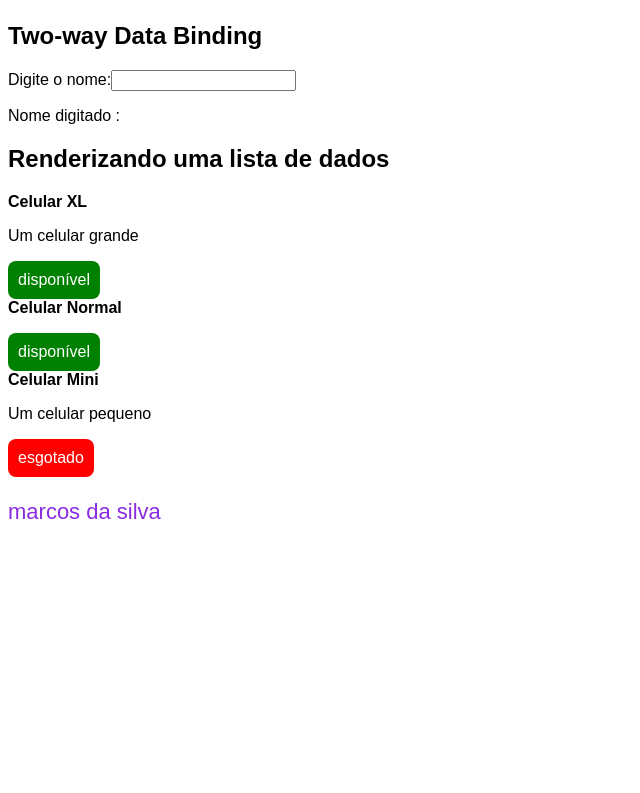
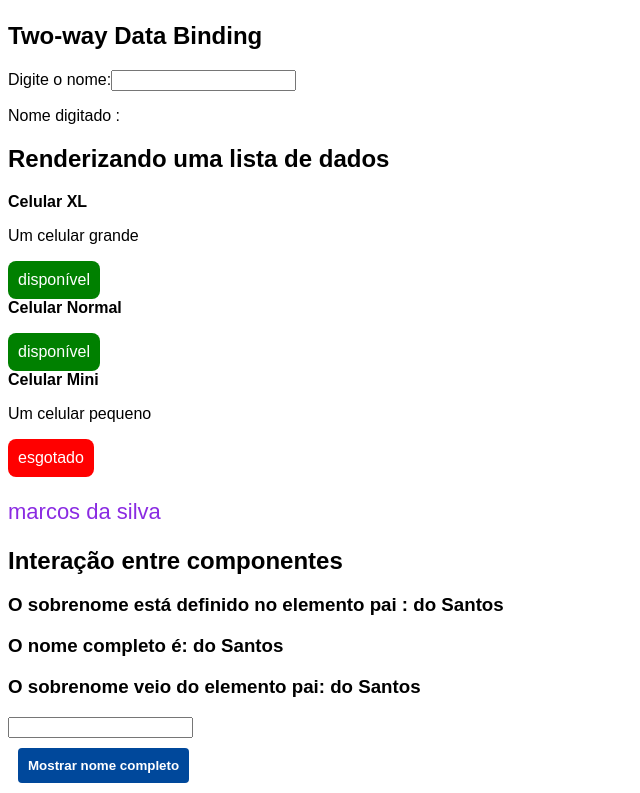
Before and after one commit to viniciusmarkdev/fundamentos-angular, an Angular app: page / in a window 1280 px wide. Shown: the part 542-1335 px from the top of the page, without its empty margins (0-640 px from the left). Before the commit the page ends 1089 px from the top, so only its background shows below. Built offline with nearby package versions, Linux system fonts and the light colour scheme.

Commit message:
Output e funções

```diff
--- a/src/app/app.component.html
+++ b/src/app/app.component.html
@@ -12,3 +12,4 @@
 <app-renderizando-listas>
 </app-renderizando-listas>
 <app-componente-personalizado nome = "marcos" sobrenome=" da silva"></app-componente-personalizado>
+<app-component-pai></app-component-pai>
--- a/src/app/app.module.ts
+++ b/src/app/app.module.ts
@@ -11,6 +11,8 @@
 import { FormsModule } from '@angular/forms';
 import { RenderizandoListasComponent } from './renderizando-listas/renderizando-listas.component';
 import { ComponentePersonalizadoComponent } from './componente-personalizado/componente-personalizado.component';
+import { ComponentPaiComponent } from './component-pai/component-pai.component';
+import { ComponenteFilhoComponent } from './componente-filho/componente-filho.component';
 
 @NgModule({
   declarations: [
@@ -21,7 +23,9 @@
     PipeCustomizadoComponent,
     TwoWayDataBindingComponent,
     RenderizandoListasComponent,
-    ComponentePersonalizadoComponent
+    ComponentePersonalizadoComponent,
+    ComponentPaiComponent,
+    ComponenteFilhoComponent
   ],
   imports: [
     BrowserModule,
--- /dev/null
+++ b/src/app/component-pai/component-pai.component.html
@@ -0,0 +1,4 @@
+<h2>Interação entre componentes</h2>
+<h3>O sobrenome está  definido no elemento pai : {{sobrenome}} </h3>
+<h3>O nome completo é: {{filho.nome}}{{sobrenome}}</h3>
+<app-componente-filho [sobrenome]="sobrenome"  (mostraNome)= "mostraNomeCompleto($event)" #filho ></app-componente-filho>
--- /dev/null
+++ b/src/app/component-pai/component-pai.component.ts
@@ -0,0 +1,16 @@
+import { Component, OnInit } from '@angular/core';
+
+@Component({
+  selector: 'app-component-pai',
+  templateUrl: './component-pai.component.html',
+  styleUrls: ['./component-pai.component.css']
+})
+export class ComponentPaiComponent  {
+
+sobrenome = "do Santos"
+
+mostraNomeCompleto(nomeCompleto : any){
+  alert(`O nome completo é : ${nomeCompleto}`)
+}
+
+}
--- /dev/null
+++ b/src/app/componente-filho/componente-filho.component.html
@@ -0,0 +1,4 @@
+<h3>O sobrenome veio do elemento pai: {{sobrenome}}</h3>
+<label for="nome">
+<input type="text" id="nome" [(ngModel)]="nome">
+<button type="button" (click)="mostraNome.emit(nome+ ' '+sobrenome)">Mostrar nome completo  </button>
--- /dev/null
+++ b/src/app/componente-filho/componente-filho.component.ts
@@ -0,0 +1,16 @@
+import { Component, EventEmitter, Input, OnInit, Output } from '@angular/core';
+
+@Component({
+  selector: 'app-componente-filho',
+  templateUrl: './componente-filho.component.html',
+  styleUrls: ['./componente-filho.component.css']
+})
+
+export class ComponenteFilhoComponent  {
+
+ @Input() sobrenome = "";
+ @Output() mostraNome = new EventEmitter();
+
+ nome = " ";
+
+}
```
Also changed, not shown: src/app/component-pai/component-pai.component.css (added), src/app/componente-filho/componente-filho.component.css (added), 2 other files (tests, documents, lock files or other folders).
